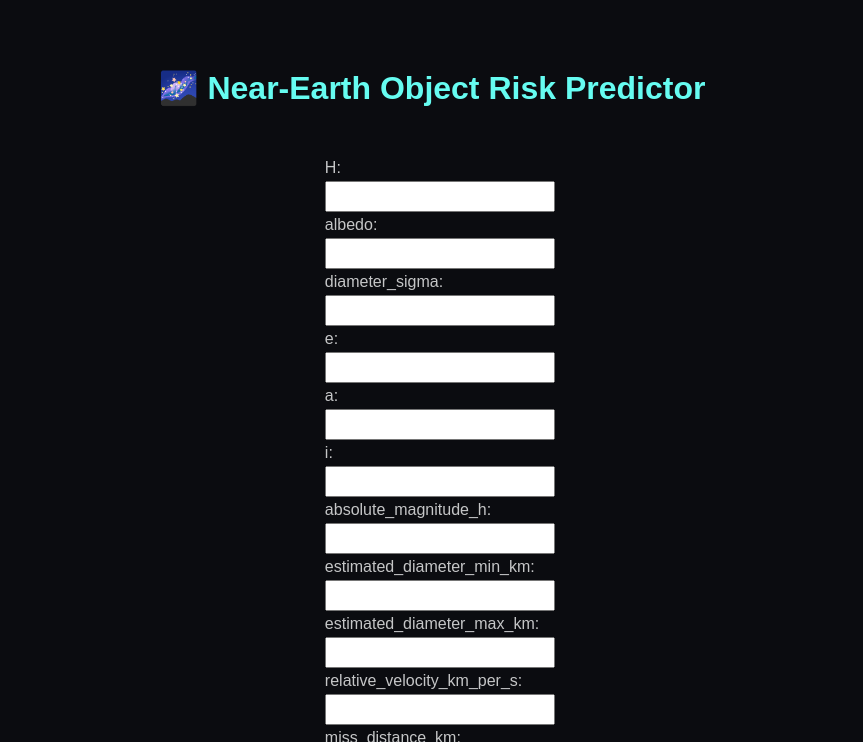
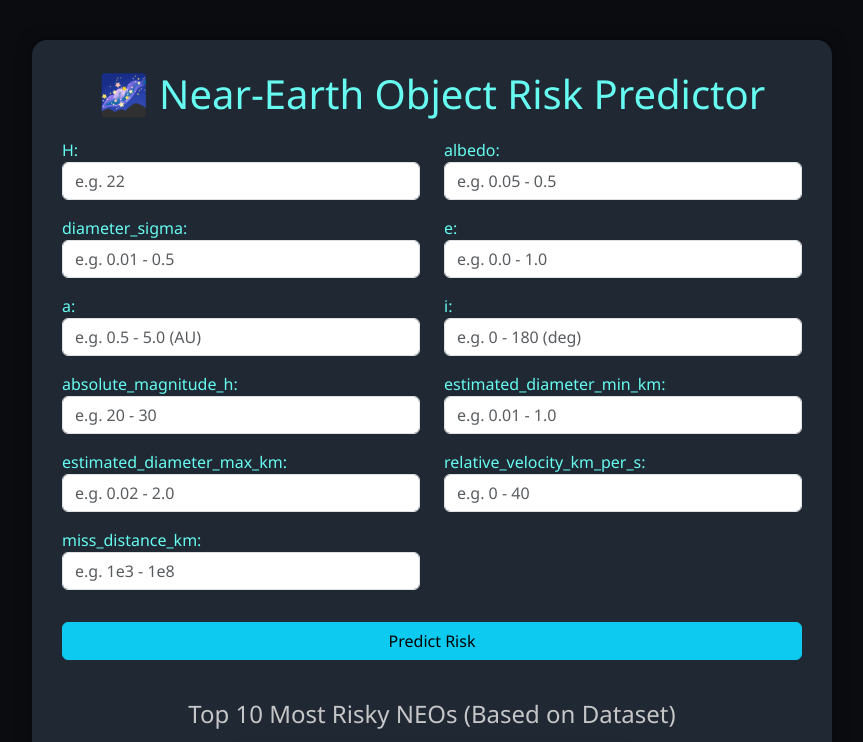
Before and after one commit to OmHadke/Near-Earth-Object-Encounter-Risk-Scoring, a Flask app: page / in a window 1280 px wide. Shown: the top 742 px of the page, without its empty margins (208-1071 px from the left). Run offline with Flask 3, Linux system fonts and the light colour scheme; parts of the project's set-up code (start-up, migrations or seed data) failed here and were passed over.

Commit message:
Made a flask web app that can predict risk based on user inputs

```diff
--- a/app.py
+++ b/app.py
@@ -1,35 +1,190 @@
-from flask import Flask, render_template, request
+from flask import Flask, render_template, request, url_for
 import pandas as pd
 import joblib
+import matplotlib.pyplot as plt
+import os
+import math
+from typing import Any
 
 app = Flask(__name__)
 
-# Load model and feature names
-model = joblib.load("data/neo_risk_model.pkl")
-features = joblib.load("data/model_features.pkl")
+# Load model and features (be tolerant if files are missing)
+model = None
+features = None
+try:
+    model = joblib.load("data/neo_risk_model.pkl")
+except Exception as e:
+    print("Warning: could not load model at data/neo_risk_model.pkl:", e)
+
+try:
+    features = joblib.load("data/model_features.pkl")
+except Exception:
+    # fallback to a reasonable default feature list used elsewhere in the repo
+    features = [
+        "H", "albedo", "diameter_sigma", "e", "a", "i",
+        "absolute_magnitude_h", "estimated_diameter_min_km",
+        "estimated_diameter_max_km", "relative_velocity_km_per_s", "miss_distance_km"
+    ]
+
+# Load dataset for visualization (optional)
+data_path = "data/neo_risk_scores.csv"
+if os.path.exists(data_path):
+    try:
+        neo_data = pd.read_csv(data_path)
+    except Exception as e:
+        print("Warning: failed to read data/neo_risk_scores.csv:", e)
+        neo_data = pd.DataFrame()
+else:
+    neo_data = pd.DataFrame()
 
 @app.route("/")
 def home():
-    return render_template("index.html")
+    top_risky = None
+
+    # Prepare chart if dataset exists
+    chart_path = None
+    if not neo_data.empty:
+        # try to pick sensible columns for plotting
+        if "risk_score" in neo_data.columns:
+            key = "risk_score"
+        elif "risk" in neo_data.columns:
+            key = "risk"
+        else:
+            key = None
+
+        if key is not None:
+            top_risky = neo_data.sort_values(key, ascending=False).head(10)
+            plt.figure(figsize=(8, 5))
+            # choose a label column if available
+            if "full_name" in top_risky.columns:
+                labels = top_risky["full_name"].astype(str)
+            elif "name" in top_risky.columns:
+                labels = top_risky["name"].astype(str)
+            else:
+                labels = top_risky.index.astype(str)
+
+            # create static directory if needed
+            static_dir = os.path.join(app.root_path, "static")
+            os.makedirs(static_dir, exist_ok=True)
+            chart_fname = "top_risks.png"
+            chart_path_fs = os.path.join(static_dir, chart_fname)
+
+# --- Better chart visualization ---
+            plt.figure(figsize=(8, 5), facecolor="#0b0c10")
+            ax = plt.gca()
+            ax.set_facecolor("#1f2833")
+            # Create readable category labels (if asteroid names missing)
+            if "full_name" in top_risky.columns:
+                labels = top_risky["full_name"].astype(str)
+            elif "name" in top_risky.columns:
+                labels = top_risky["name"].astype(str)
+            else:
+                labels = [f"NEO #{i+1}" for i in range(len(top_risky))]
+
+            # Create color gradient (coolwarm colormap)
+            import numpy as np
+            colors = plt.cm.coolwarm(np.linspace(0.3, 1, len(top_risky)))
+
+            bars = ax.barh(labels, top_risky[key], color=colors, edgecolor="white", linewidth=0.8)
+
+            # Axis and title styling
+            plt.xlabel("Risk Score (0–1)", color="#C5C6C7", fontsize=10)
+            plt.ylabel("Asteroid", color="#C5C6C7", fontsize=10)
+            plt.title("Top 10 Most Risky NEOs", color="#66FCF1", fontsize=13, weight="bold")
+
+            ax.tick_params(colors="#C5C6C7")  # make tick labels light
+            ax.spines['bottom'].set_color('#45A29E')
+            ax.spines['left'].set_color('#45A29E')
+            ax.spines['top'].set_visible(False)
+            ax.spines['right'].set_visible(False)
+
+            plt.gca().invert_yaxis()  # highest risk on top
+            # Add numeric labels beside bars
+            for bar, score in zip(bars, top_risky[key]):
+                plt.text(score + 0.01, bar.get_y() + bar.get_height()/2,f"{score:.2f}", va='center', fontsize=9, color='white', weight='bold')
+
+            plt.xlim(0, 1.1)
+            plt.tight_layout()
+# --- End chart visualization ---
+
+            try:
+                plt.savefig(chart_path_fs)
+                plt.close()
+                # url_for requires an application context; build a relative URL
+                chart_path = url_for('static', filename=chart_fname)
+            except Exception as e:
+                print("Warning: failed to save chart:", e)
+                chart_path = None
+        else:
+            chart_path = None
+
+    return render_template("index.html", chart=chart_path)
 
 @app.route("/predict", methods=["POST"])
 def predict():
+    # compute risk_score in 0..1 (model output)
+    risk_score = compute_risk(request.form)
+    status = "Hazardous" if risk_score >= 0.5 else "Not Hazardous"
+    bar_color = "#ff6b6b" if risk_score >= 0.5 else "#66fcf1"
+    return render_template("index.html", risk=risk_score, status=status, bar_color=bar_color)
+
+
+def _safe_float(x: Any, default: float | None = None) -> float | None:
     try:
-        # Extract input values from the form
-        user_input = {f: float(request.form[f]) for f in features}
-        df = pd.DataFrame([user_input])
+        if x is None:
+            return default
+        return float(x)
+    except Exception:
+        return default
 
-        # Predict
-        prob = model.predict_proba(df)[:, 1][0]
-        pred = model.predict(df)[0]
 
-        result = "🚨 Hazardous" if pred == 1 else "✅ Safe"
-        risk = f"{prob:.3f}"
-        color = "red" if pred == 1 else "green"
+def compute_risk(form) -> float:
+    """Compute a risk score between 0 and 1.
 
-        return render_template("index.html", result=result, risk=risk, color=color)
-    except Exception as e:
-        return render_template("index.html", error=str(e))
+    If a trained model is available it will be used. Otherwise a simple
+    heuristic based on miss distance and relative velocity is used.
+    """
+    # Build a single-row DataFrame for prediction
+    row = {}
+    for f in features:
+        v = form.get(f)
+        row[f] = _safe_float(v, math.nan)
+
+    try:
+        import numpy as np
+        X = pd.DataFrame([row])
+    except Exception:
+        X = None
+
+    if model is not None and X is not None:
+        try:
+            # If model is a sklearn Pipeline it will accept the DataFrame
+            if hasattr(model, "predict_proba"):
+                prob = model.predict_proba(X[features])[:, 1][0]
+                return float(max(0.0, min(1.0, prob)))
+            else:
+                pred = model.predict(X[features])[0]
+                p = float(pred)
+                return float(max(0.0, min(1.0, p)))
+        except Exception as e:
+            print("Model prediction failed, falling back to heuristic:", e)
+
+    # Fallback heuristic
+    md = _safe_float(form.get("miss_distance_km"), None)
+    rv = _safe_float(form.get("relative_velocity_km_per_s"), None)
+    score = 0.0
+    if md is not None and md > 0:
+        # closer distances increase score; scale roughly so 1e6 km -> 0
+        score += max(0.0, 1.0 - (md / 1e6))
+    if rv is not None and rv > 0:
+        # higher velocities increase score; 0..30 km/s mapped to 0..1
+        score += min(1.0, rv / 30.0)
+
+    # average contributing factors (0..2) -> 0..1
+    score = score / 2.0
+    score = max(0.0, min(1.0, score))
+    return float(score)
+
 
 if __name__ == "__main__":
     app.run(debug=True)
--- a/templates/index.html
+++ b/templates/index.html
@@ -2,70 +2,91 @@
 <html lang="en">
 <head>
     <meta charset="UTF-8">
-    <title>NEO Hazard Risk Prediction</title>
+    <title>NEO Hazard Risk Predictor</title>
+    <link href="https://cdn.jsdelivr.net/npm/bootstrap@5.3.2/dist/css/bootstrap.min.css" rel="stylesheet">
+
 <style>
     body {
         background-color: #0b0c10;
         color: #c5c6c7;
-            font-family: Arial, sans-serif;
+        font-family: "Segoe UI", sans-serif;
         text-align: center;
         padding: 40px;
     }
+    .container {
+        max-width: 800px;
+        background-color: #1f2833;
+        padding: 30px;
+        border-radius: 15px;
+        box-shadow: 0 0 15px rgba(0, 0, 0, 0.5);
+    }
     h1 {
         color: #66fcf1;
+        margin-bottom: 20px;
     }
-        form {
-            margin-top: 30px;
-            display: inline-block;
-            text-align: left;
+    label {
+        color: #66fcf1;
     }
-        input {
+    .risk-bar {
         width: 100%;
-            padding: 6px;
-            margin: 4px 0;
+        height: 25px;
+        border-radius: 10px;
+        margin-top: 15px;
     }
-        button {
-            background-color: #45a29e;
-            color: white;
-            padding: 10px 20px;
-            border: none;
-            cursor: pointer;
-            margin-top: 10px;
-        }
-        button:hover {
-            background-color: #66fcf1;
-            color: black;
-        }
-        .result {
-            margin-top: 20px;
-            font-size: 1.2em;
-            /* static fallback color; dynamic color applied inline on the element */
-            color: #c5c6c7;
+    .chart {
+        margin-top: 40px;
     }
 </style>
+
+
 </head>
 <body>
+    <div class="container">
         <h1>🌌 Near-Earth Object Risk Predictor</h1>
-    <form method="POST" action="/predict">
+        <form method="POST" action="/predict" class="text-start">
+            {% set examples = {
+                'H': 'e.g. 22',
+                'albedo': 'e.g. 0.05 - 0.5',
+                'diameter_sigma': 'e.g. 0.01 - 0.5',
+                'e': 'e.g. 0.0 - 1.0',
+                'a': 'e.g. 0.5 - 5.0 (AU)',
+                'i': 'e.g. 0 - 180 (deg)',
+                'absolute_magnitude_h': 'e.g. 20 - 30',
+                'estimated_diameter_min_km': 'e.g. 0.01 - 1.0',
+                'estimated_diameter_max_km': 'e.g. 0.02 - 2.0',
+                'relative_velocity_km_per_s': 'e.g. 0 - 40',
+                'miss_distance_km': 'e.g. 1e3 - 1e8'
+            } %}
+
+            <div class="row">
                 {% for feature in ['H','albedo','diameter_sigma','e','a','i',
                                    'absolute_magnitude_h','estimated_diameter_min_km',
                                    'estimated_diameter_max_km','relative_velocity_km_per_s','miss_distance_km'] %}
-            <label>{{ feature }}:</label><br>
-            <input type="number" name="{{ feature }}" step="any" required><br>
+                    <div class="col-md-6 mb-3">
+                        <label>{{ feature }}:</label>
+                        <input type="number" name="{{ feature }}" step="any" class="form-control" placeholder="{{ examples[feature] }}" aria-label="{{ feature }}" required>
+                    </div>
                 {% endfor %}
-        <button type="submit">Predict</button>
+            </div>
+            <button type="submit" class="btn btn-info w-100 mt-3">Predict Risk</button>
         </form>
 
-    {% if result %}
-        <div class="result" id="result-box">
-            <p><strong>Prediction:</strong> {{ result }}</p>
-            <p><strong>Risk Score:</strong> {{ risk }}</p>
+        {% if risk %}
+        <div class="mt-4">
+            <h4>Prediction: <span style="color:white">{{ status }}</span></h4>
+            <p>Risk Score: {{ risk }}%</p>
+            <div class="risk-bar" style="background-color: wheat; width: 15%;"></div>
         </div>
-        <script>
-            document.getElementById('result-box').style.color = '{{ color | default("#c5c6c7") }}';
-        </script>
         {% elif error %}
-        <div class="result" style="color: red;">Error: {{ error }}</div>
+        <div class="alert alert-danger mt-3">{{ error }}</div>
         {% endif %}
+
+        {% if chart %}
+        <div class="chart">
+            <h4 class="mt-4">Top 10 Most Risky NEOs (Based on Dataset)</h4>
+            <img src="{{ chart }}" class="img-fluid rounded shadow mt-2" alt="Top Risky NEOs Chart">
+        </div>
+        {% endif %}
+    </div>
 </body>
 </html>
```
Also changed, not shown: static/top_risks.png (added). Lines whose indentation alone changed are shown as unchanged.
